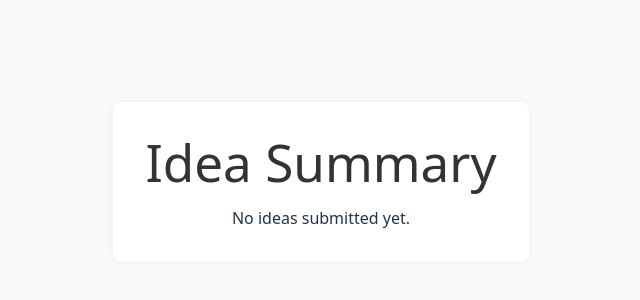
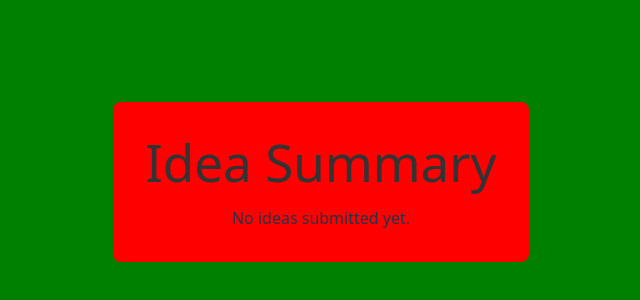
Before and after one commit to nwicker463/ideation-vite-frontend, a React (Vite) app: page /summary in a window 1280 px wide. Shown: the part 218-518 px from the top of the page, without its empty margins (319-959 px from the left). Built offline with nearby package versions, Linux system fonts and the light colour scheme.

Commit message:
testing css colors

```diff
--- a/src/App.css
+++ b/src/App.css
@@ -44,7 +44,7 @@
 }
 
 body {
-  background-color: #f8f9fa;
+  background-color: green;
   font-family: system-ui, sans-serif;
   margin: 0;
   padding: 0;
@@ -54,7 +54,7 @@ body {
   width: 100%;
   max-width: none;
   padding: 2rem;
-  background: #ffffff;
+  background: red;
   border-radius: 8px;
   box-shadow: 0 0 10px rgba(0,0,0,0.05);
   box-sizing: border-box;
@@ -93,7 +93,7 @@ input, select, textarea {
 
 button {
   background-color: #AA7bff;
-  color: black;
+  color: magenta;
   border: none;
   padding: 0.6rem 1rem;
   font-size: 1rem;
```
Also changed, not shown: 1 other file (tests, documents, lock files or other folders).
